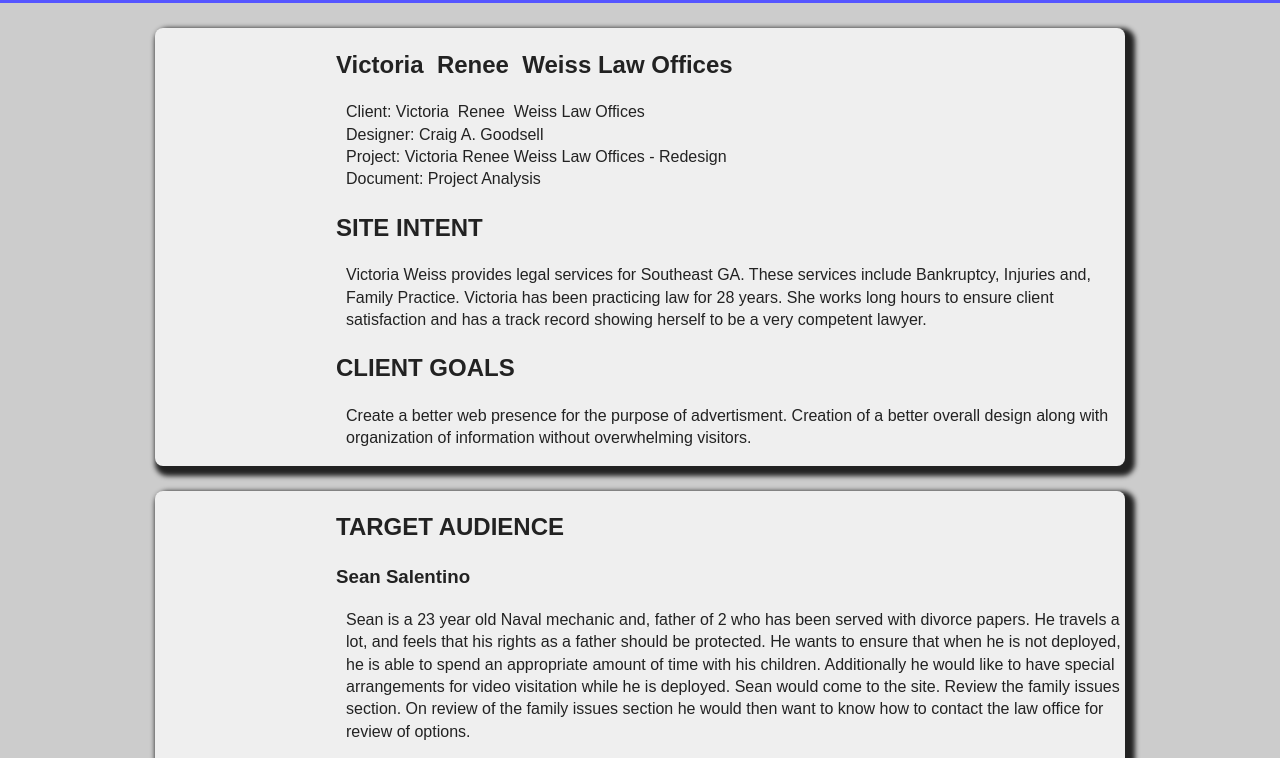
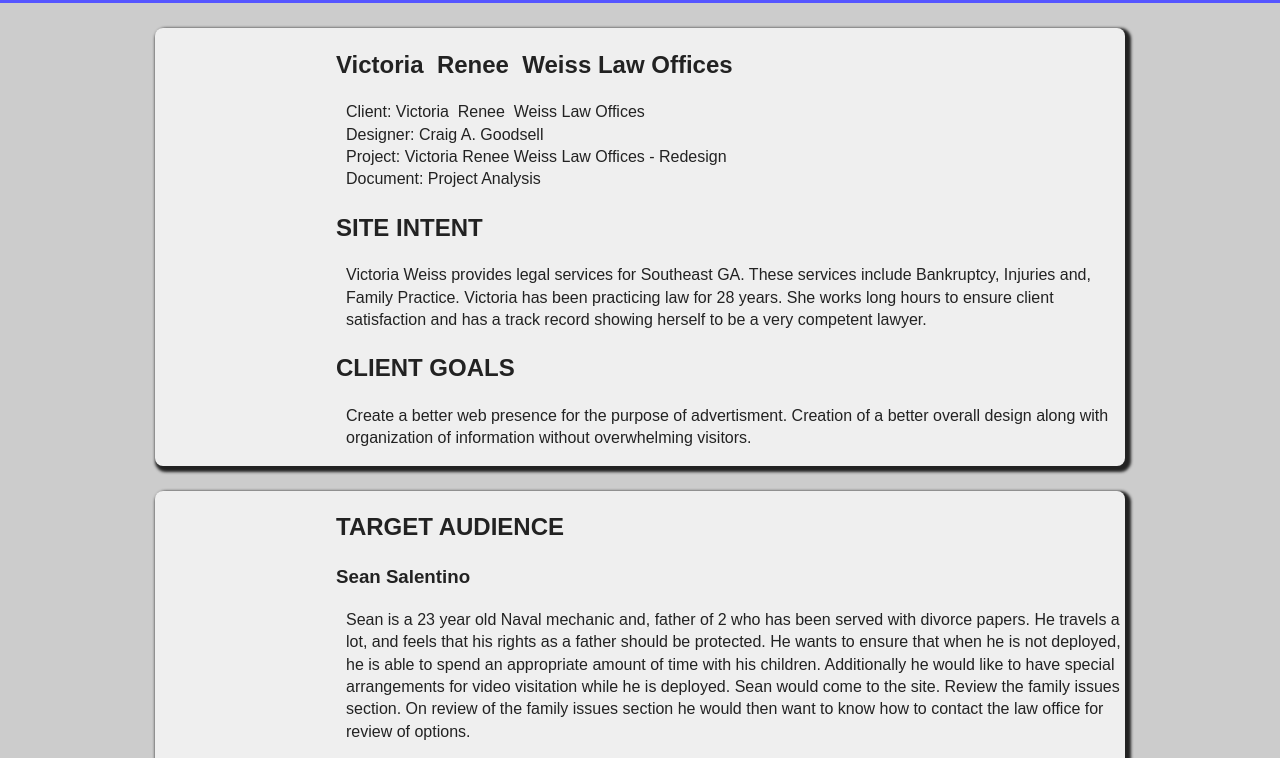
Before and after one commit to craiggoodsell/Project_Analysis, a plain HTML site: page index.html in a window 1280 px wide. Shown: the part 42-800 px from the top of the page. Drawn offline with nearby package versions, Linux system fonts and the light colour scheme; a script that the page names is missing.

Commit message:
reduce box-shadow

```diff
--- a/css/style.css
+++ b/css/style.css
@@ -11,7 +11,7 @@ Copyright 2013, Josh Cope
     text-align: left;
     margin-top: 25px;
     border-radius: 8px;
-    box-shadow: 5px 5px 5px 5px;
+    box-shadow: 3px 3px 3px 3px;
 }
 
 h1{
```
